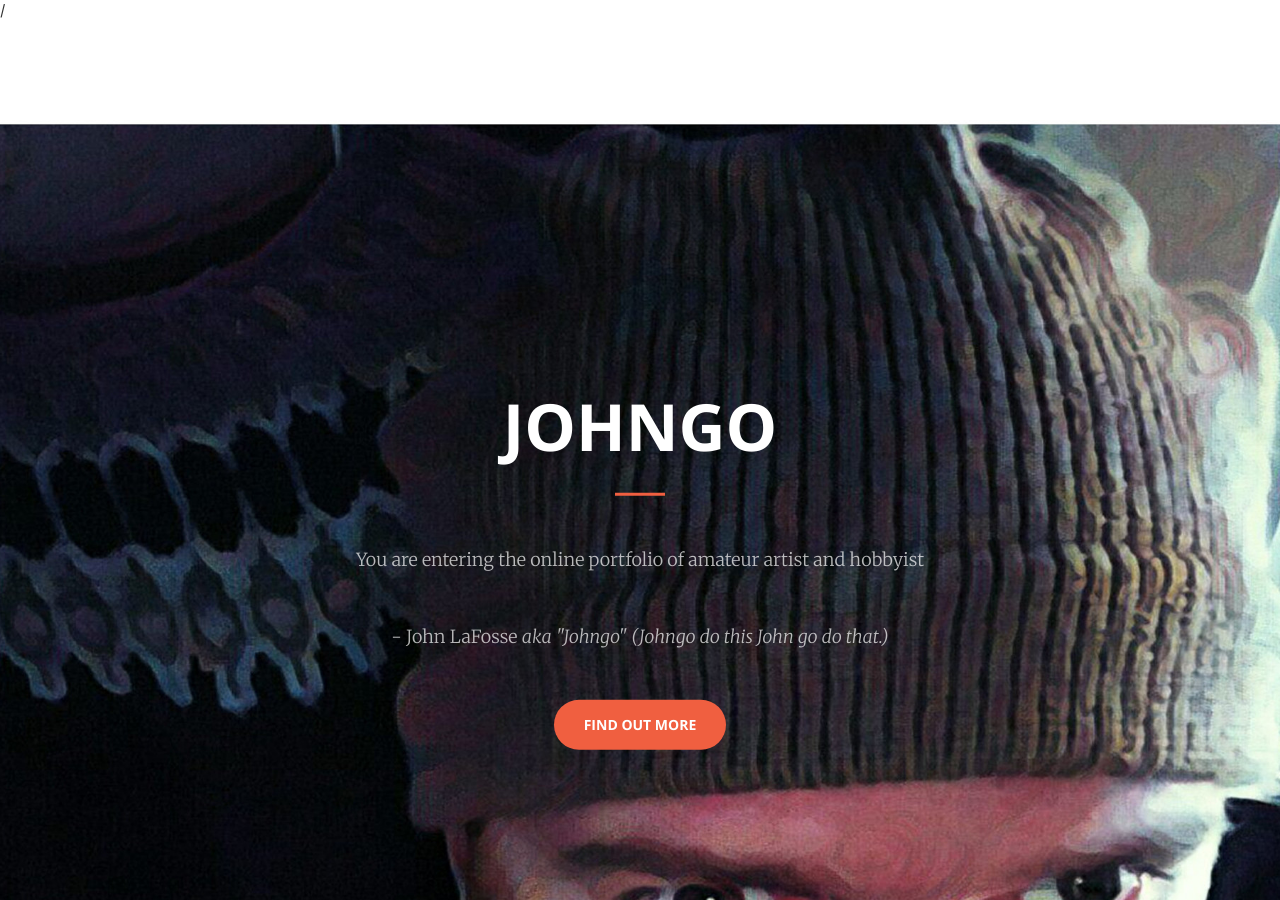
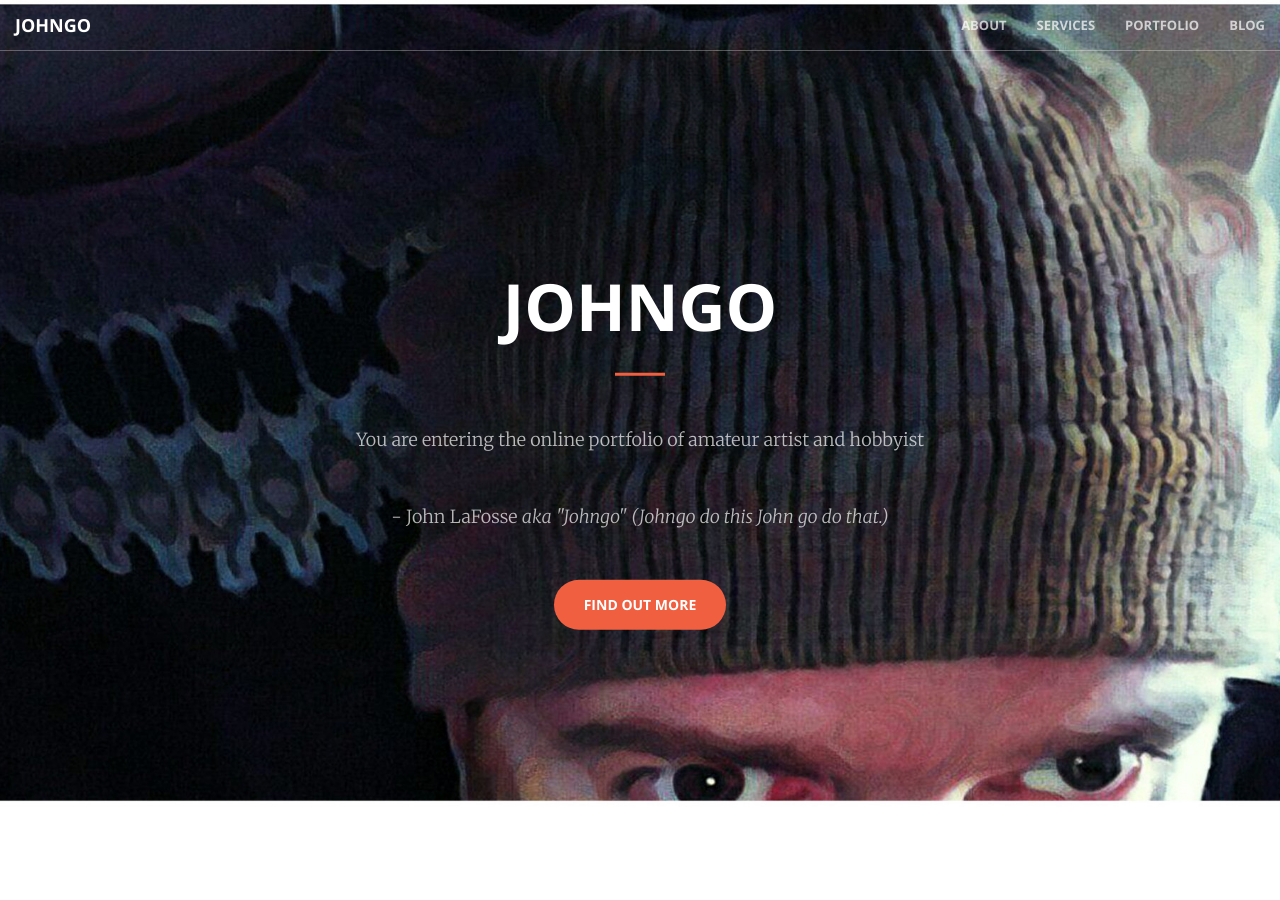
Before and after one commit to Koluskomtu/blog, a Jekyll site: the page built from index.html, in a window 1280 px wide and 900 px high. Built offline with Jekyll 4.4.1, drawn with Linux system fonts in a browser that asks for light colours; nearby versions of some CDN libraries; library files that are not in the unit come from our copies.

Commit message:
Update default.html

```diff
--- a/_layouts/default.html
+++ b/_layouts/default.html
@@ -1,4 +1,4 @@
-/<!DOCTYPE html>
+<!DOCTYPE html>
 <html lang="en">
 	<head>
 		<meta charset="utf-8">
@@ -8,11 +8,11 @@
 		<meta name="author" content="">
 		<title>Creative - {{ page.title }}</title>
 		<!-- Bootstrap Core CSS -->
-		<link rel="stylesheet" href="{{ site.url }}/css/bootstrap.min.css" type="text/css">
+		<link rel="stylesheet" href="{{ site.url }}css/bootstrap.min.css" type="text/css">
 		<!-- Custom Fonts -->
 		<link href='https://fonts.googleapis.com/css?family=Open+Sans:300italic,400italic,600italic,700italic,800italic,400,300,600,700,800' rel='stylesheet' type='text/css'>
 		<link href='https://fonts.googleapis.com/css?family=Merriweather:400,300,300italic,400italic,700,700italic,900,900italic' rel='stylesheet' type='text/css'>
-		<link rel="stylesheet" href="{{ site.url }}/font-awesome/css/font-awesome.min.css" type="text/css">
+		<link rel="stylesheet" href="{{ site.url }}font-awesome/css/font-awesome.min.css" type="text/css">
 		<!-- Custom CSS -->
 		<link rel="stylesheet" href="{{ site.url }}css/creative.css" type="text/css">
 		<!-- HTML5 Shim and Respond.js IE8 support of HTML5 elements and media queries -->
@@ -47,7 +47,7 @@
 							<a href="{{ site.url }}portfolio.html">Portfolio</a>
 						</li>
 						<li>
-						  <a href="{{ site.url }}/blog.html">Blog</a>
+						  <a href="{{ site.url }}blog.html">Blog</a>
 					 </li>
 					</ul>
 				</div>
@@ -55,10 +55,7 @@
 			</div>
 			<!-- /.container-fluid -->
 		</nav>
-	<section class="content">
-		{{ content }}
-	</section>
-
+      {{ content }}
 
 		<section id="contact">
 			<div class="container">
```
